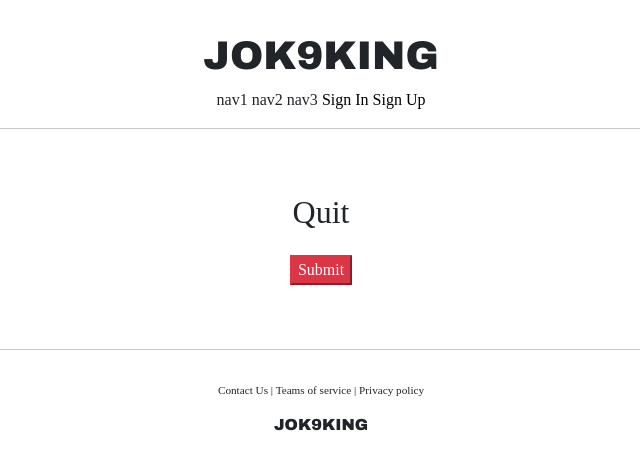
After one commit to hhg8840/jok9King, a Django app: template accountApp/templates/accountApp/delete.html in a window 1280 px wide. The commit adds this page. Shown: the top 470 px of the page, without its empty margins (319-959 px from the left). Run offline with Django 3.2, Linux system fonts and the light colour scheme; the template is opened without the code that fills it, so the values that code supplies are empty; some libraries are stand-ins or nearby versions; some web fonts are replaced.

Commit message:
02226 26 course

```diff
--- /dev/null
+++ b/accountApp/templates/accountApp/delete.html
@@ -0,0 +1,15 @@
+{% extends 'base.html' %}
+{% load bootstrap4 %}
+{% block content %}
+
+    <div style = "text-align: center; max-width: 500px; margin: 4rem auto">
+        <div class="mb-4">
+            <h2>Quit</h2>
+        </div>
+        <form action="{% url 'accountApp:delete' pk=user.pk %}" method="post">
+            {% csrf_token %}
+            <input type="submit" class="btn-danger btn-primary">
+        </form>
+    </div>
+
+{% endblock %}
--- a/accountApp/templates/accountApp/detail.html
+++ b/accountApp/templates/accountApp/detail.html
@@ -17,6 +17,11 @@
                         Change Info
                     </p>
                 </a>
+                <a href="{% url 'accountApp:delete' pk=target_user.pk %}">
+                    <p>
+                        Quit
+                    </p>
+                </a>
             </div>
             {% endif %}
         </div>
--- a/accountApp/urls.py
+++ b/accountApp/urls.py
@@ -1,7 +1,7 @@
 from django.contrib.auth.views import LoginView, LogoutView
 from django.urls import path
 
-from accountApp.views import hello_world, AccountCreateView, AccountDetailView, AccountUpdateView
+from accountApp.views import hello_world, AccountCreateView, AccountDetailView, AccountUpdateView, AccountDeleteView
 
 app_name = "accountApp"
 
@@ -14,5 +14,6 @@ urlpatterns = [
     path('create/', AccountCreateView.as_view(), name='create'),
     path('detail/<int:pk>', AccountDetailView.as_view(), name='detail'),
     path('update/<int:pk>', AccountUpdateView.as_view(), name='update'),
+    path('delete/<int:pk>', AccountDeleteView.as_view(), name='delete'),
 
 ]
--- a/templates/header.html
+++ b/templates/header.html
@@ -9,7 +9,10 @@
             <span>nav3</span>
             {% if not user.is_authenticated %}
             <a href="{% url 'accountApp:login' %}?next={{ request.path }}">
-                <span>Sign in</span>
+                <span>Sign In</span>
+            </a>
+            <a href="{% url 'accountApp:create' %}">
+                <span>Sign Up</span>
             </a>
             {% else %}
             <a href="{% url 'accountApp:detail' pk=user.pk %}">
```
Also changed, not shown: accountApp/views.py (+7 -1 lines).
